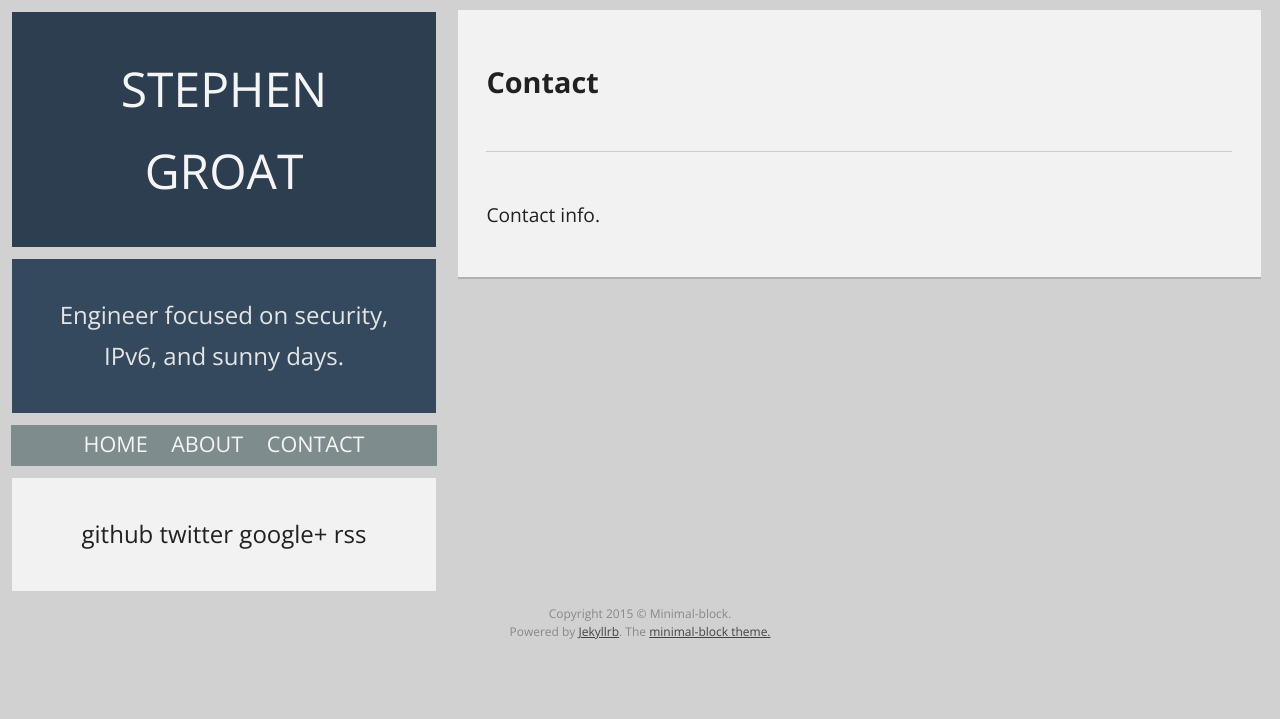
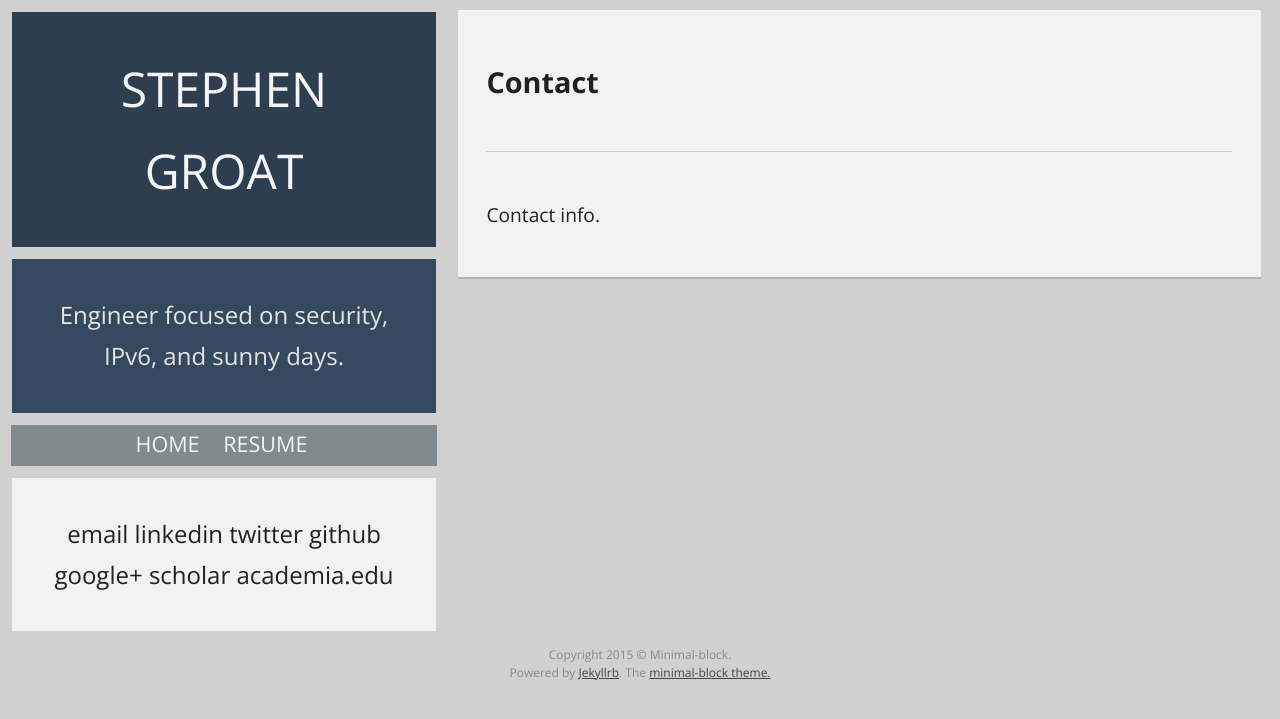
Before and after one commit to drvy/minimal-block, a Jekyll site: the page built from contact/index.html, in a window 1280 px wide. Shown: the top 719 px of the page. Built offline with Jekyll 4.4.1, drawn with Linux system fonts in a browser that asks for light colours; Markdown is read by kramdown in place of the engine named in the settings.

Commit message:
Modifications to default layout, to include removal of feeds link, addition of resume request email, and additional links
Signed-off-by: Stephen Groat <sgroat@sgroat-ubuntu.qualcomm.com>

```diff
--- a/_layouts/default.html
+++ b/_layouts/default.html
@@ -21,7 +21,7 @@
     {% if site.highlighter %} <link rel="stylesheet" href="{{ site.url }}/css/syntax.css" type='text/css'> {% endif %}
     <link rel="stylesheet" href="{{ site.url }}/css/main.css" type='text/css'>
     <link href='http://fonts.googleapis.com/css?family=Open+Sans:300,400,700' rel='stylesheet' type='text/css'>
-    <link rel="alternate" type="application/rss+xml" title="{{ site.name }}" href="{{ site.url }}/feed.xml">
+    <!--link rel="alternate" type="application/rss+xml" title="{{ site.name }}" href="{{ site.url }}/feed.xml"-->
 
 </head>
 
@@ -38,15 +38,20 @@
 
         <nav class="module main-menu color-4">
             <a href="{{ site.url }}/">Home</a>
-            <a href="{{ site.url }}/about/">About</a>
-            <a href="{{ site.url }}/contact/">Contact</a>
+            <a href="mailto:stephen@egroat.com?subject=Request%20for%20Resume">Resume</a>
+            <!--a href="{{ site.url }}/about/">About</a-->
+            <!--a href="{{ site.url }}/contact/">Contact</a-->
         </nav>
 
         <div class="module links color-3">
+            <a href="mailto:{{ site.email }}" title="Email" target="_blank">Email</a>
+            <a href="https://www.linkedin.com/in/{{ site.linkedin }}" title="Profile in LinkedIn" target="_blank">LinkedIn</a>
+            <a href="https://twitter.com/{{ site.twitter }}" title="Profile in Twitter" target="_blank">twitter</a>
             <a href="https://github.com/{{ site.github }}" title="Profile in Github" target="_blank">github</a>
-            <a href="https://twitter.com/{{ site.twitter }}" title="Profile in Twitter" target="_blank">twitter</a>
             <a href="https://plus.google.com/{{ site.google }}" title="Profile in Google+" target="_blank">Google+</a>
-            <a href="{{ site.url }}/feed.xml" title="Suscribe to RSS" target="_blank">rss</a>
+            <a href="https://scholar.google.com/citations?user={{ site.scholar }}" title="Profile in Google Scholar" target="_blank">Scholar</a>
+            <a href="https://vt.academia.edu/StephenGroat" title="Profile in Academia.edu" target="_blank">academia.edu</a>
+            <!--a href="{{ site.url }}/feed.xml" title="Suscribe to RSS" target="_blank">rss</a-->
         </div>
 
     </header>
```
